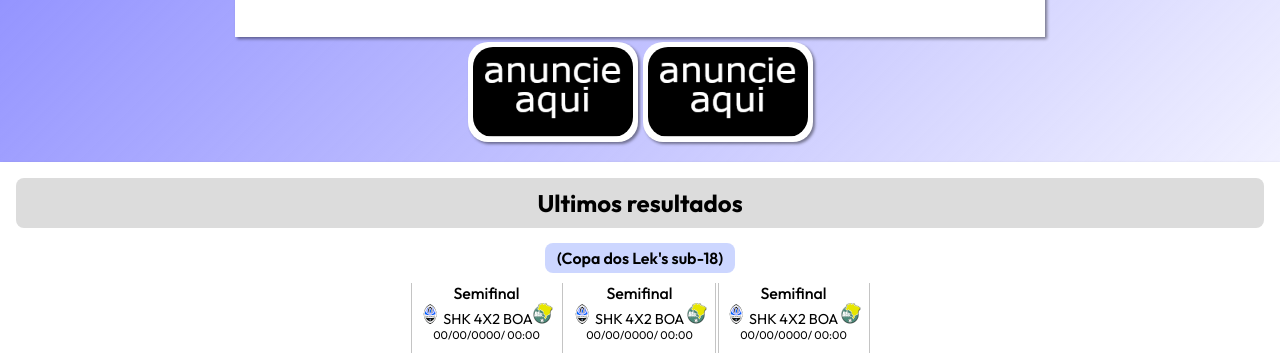
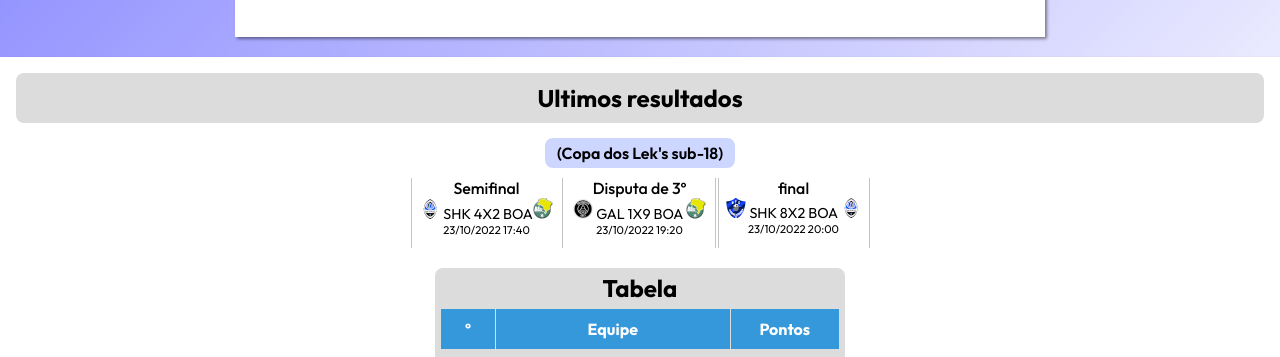
Before and after one commit to JuanSCardozo/sitecdl, a plain HTML site: page index.html in a window 1280 px wide. Shown: the part 417-774 px from the top of the page. Drawn offline with Linux system fonts and the light colour scheme.

Commit message:
att do site

```diff
--- a/index.html
+++ b/index.html
@@ -42,13 +42,6 @@
 
 <section class="painelprincipal"><img class="imgp" width="100px" src="logoscdl/logoblack.png" alt=""><p>Painel Principal <br> Copa dos Lek's</p></section>
 
-<div class="anuncio">
-
-    <div class="anuncie"><img class="anuncieimg" src="anuncie/Sem título.png" alt=""></div>
-    <div class="anuncie"><img class="anuncieimg" src="anuncie/Sem título.png" alt=""></div>
-
-</div>
-
 <main>
 
     <div class="last-results" >
@@ -60,21 +53,21 @@
 
             <h1 class="jogo"> Semifinal</h1>
             <p class="partida"><img src="equipes/shaktardoslek20px.png" alt=""> SHK 4X2 BOA<img src="equipes/boaesperança20px.png" alt=""></p>
-            <p class="dataplay">00/00/0000/ 00:00</p>
+            <p class="dataplay">23/10/2022 17:40</p>
 
         </div>
         <div class="boxx2">
 
-            <h1 class="jogo"> Semifinal</h1>
-            <p class="partida"><img src="equipes/shaktardoslek20px.png" alt=""> SHK 4X2 BOA <img src="equipes/boaesperança20px.png" alt=""></p>
-            <p class="dataplay">00/00/0000/ 00:00</p>
+            <h1 class="jogo"> Disputa de 3º</h1>
+            <p class="partida"><img src="equipes/galatico20px.png" alt=""> GAL 1X9 BOA <img src="equipes/boaesperança20px.png" alt=""></p>
+            <p class="dataplay">23/10/2022 19:20</p>
 
     </div>
         <div class="boxx3">
 
-            <h1 class="jogo"> Semifinal</h1>
-            <p class="partida"><img src="equipes/shaktardoslek20px.png" alt=""> SHK 4X2 BOA <img src="equipes/boaesperança20px.png" alt=""></p>
-            <p class="dataplay">00/00/0000/ 00:00</p>
+            <h1 class="jogo"> final</h1>
+            <p class="partida"><img src="equipes/realpanela20px.png" alt=""> SHK 8X2 BOA <img src="equipes/shaktardoslek20px.png" alt=""></p>
+            <p class="dataplay">23/10/2022 20:00</p>
     </div>
 </div>
 
```
Also changed, not shown: style.css (line endings or trailing spaces).
